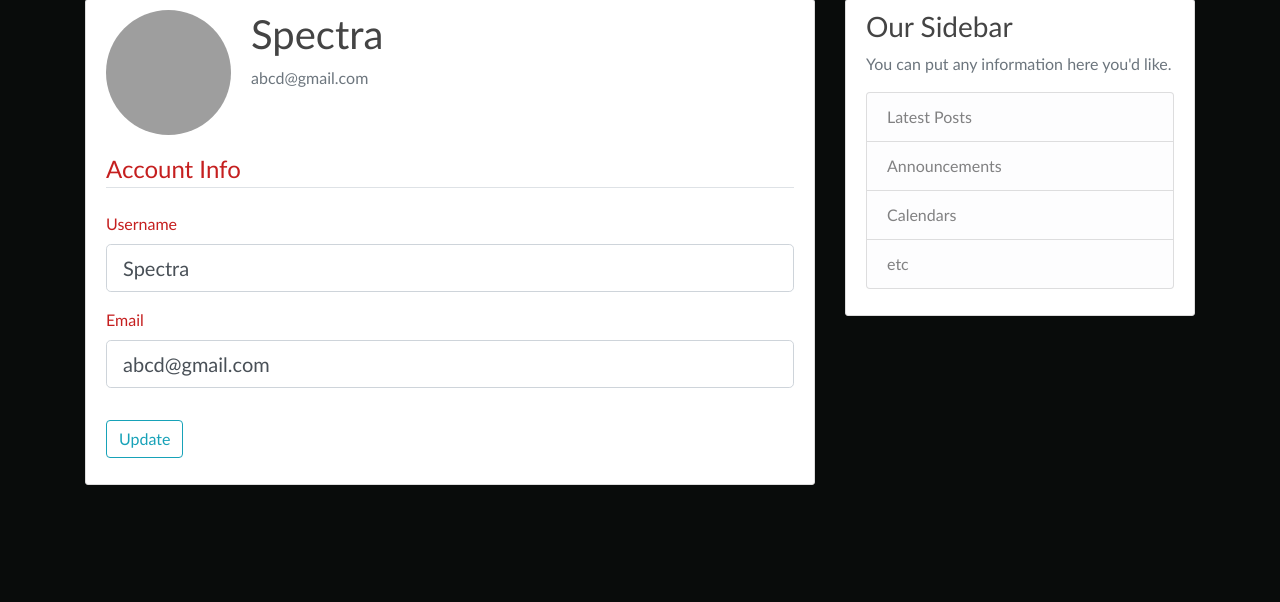
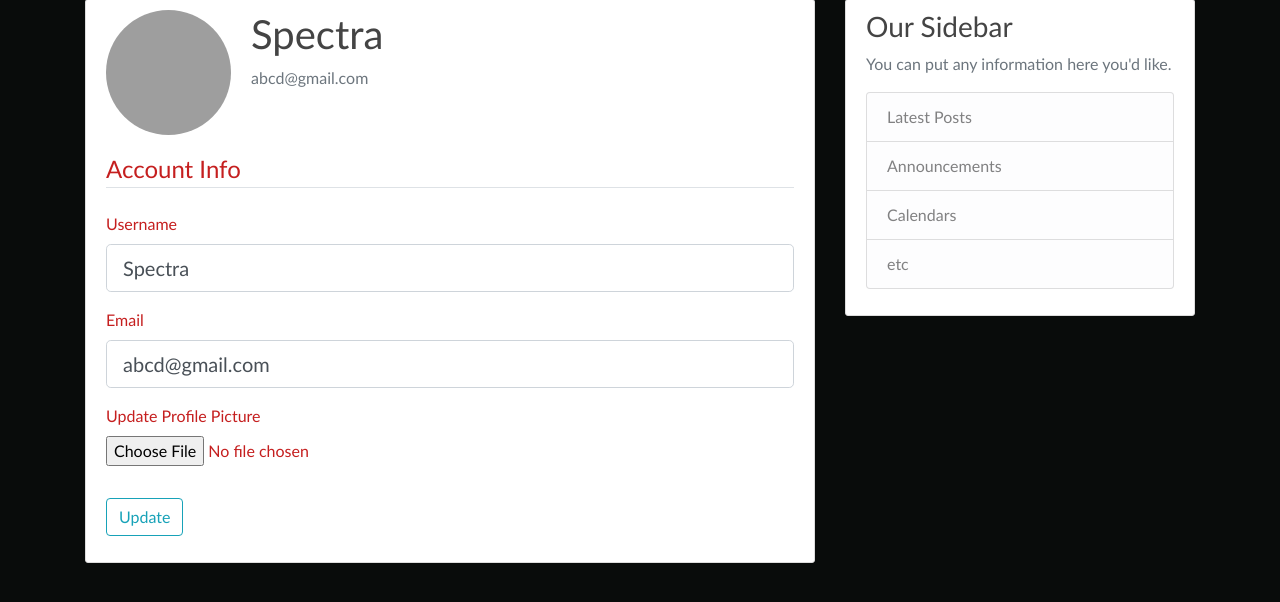
Before and after one commit to sandipswain/Coding-Blog, a Flask app: page /account in a window 1280 px wide. Shown: the part 81-683 px from the top of the page. Run offline with Flask 2, Linux system fonts and the light colour scheme; a user stored in the database is signed in; some libraries are stand-ins or nearby versions; grey boxes are pictures that could not be loaded.

Commit message:
Added Proper Formatting and Documentation

```diff
--- a/blog/forms.py
+++ b/blog/forms.py
@@ -1,4 +1,5 @@
 from flask_wtf import FlaskForm
+from flask_wtf.file import FileField,FileAllowed
 from flask_login import current_user
 from wtforms import StringField, PasswordField, SubmitField, BooleanField
 from wtforms.validators import DataRequired, Length, Email, EqualTo,ValidationError
@@ -15,15 +16,21 @@ class RegistrationForm(FlaskForm):
 
     submit = SubmitField('Sign Up')
 
+    #This method checks whether there is already a person registered
     def validate_username(self,username):
+        #Searching if the user exist from the database
         user=User.query.filter_by(username=username.data).first()
 
+        #if exist then it will raise an error
         if user:
             raise ValidationError('That username is already taken. Try another one ')
 
+    #This method checks whether the email already exists
     def validate_email(self,email):
+        #Searches for the name in the database
         user=User.query.filter_by(email=email.data).first()
 
+        #If there then it raises an error message
         if user:
             raise ValidationError('That username is already taken. Try another one ')
 
@@ -38,16 +45,24 @@ class UpdateAccountForm(FlaskForm):
                            DataRequired(), Length(min=2, max=20)])
     email = StringField('Email', validators=[DataRequired(), Email()])
 
+    picture=FileField('Update Profile Picture',validators=[FileAllowed(['jpg','png'])])
+
     submit = SubmitField('Update')
 
     def validate_username(self,username):
         user=User.query.filter_by(username=username.data).first()
+        #if the entered username is different from the current username
         if username.data !=current_user.username:
+            #Checking whether the other user already exists except the current user
             if user:
+                #if exists then it raises an error
                 raise ValidationError('That username is already taken. Try another one ')
 
     def validate_email(self,email):
+        #Searches for the entered email
         user=User.query.filter_by(email=email.data).first()
+        #If the entered email is not equal to the current email
         if email.data !=current_user.email:
+            #if the user is present then it raises an exception
             if user:
                 raise ValidationError('That username is already taken. Try another one ')
--- a/blog/models.py
+++ b/blog/models.py
@@ -1,11 +1,12 @@
 from blog import db,login_manager
 from datetime import datetime
 from flask_login import UserMixin
-#UserMixin provides various attributes
+#UserMixin provides various attributes like is_autheicated,is_active,is_anonynomous
 
 #A function to get an user by an ID
 @login_manager.user_loader
 def load_user(user_id):
+    #Returning the user for that ID
     return User.query.get(int(user_id))
 
 #Inheriting from a class UserMixin and db.Model
--- a/blog/routes.py
+++ b/blog/routes.py
@@ -1,9 +1,13 @@
+import os
+import secrets
+from PIL import Image
 from flask import render_template, url_for, flash, redirect,request
 from blog import app, db, bcrypt
 from blog.forms import RegistrationForm, LoginForm,UpdateAccountForm
 from blog.models import User, Post
 from flask_login import login_user,current_user,logout_user,login_required
 
+#dummy data
 posts = [
     {
         'author': 'Sandip',
@@ -16,42 +20,62 @@ posts = [
         'title': 'Blog Post 2'
     }
 ]
+
+
+#Home Page
 @app.route('/')
 def main():
     return render_template('index.html', posts=posts)
 
-
+#About Site
 @app.route('/about')
 def about():
     return render_template('about.html')
 
-
+#Registration Form
 @app.route('/register', methods=['GET', 'POST'])
 def register():
+    #Since has successfully registered then they redirected to the home page i.e.,they can't register again
     if current_user.is_authenticated:
         return redirect(url_for('home'))
     form = RegistrationForm()
     if form.validate_on_submit():
+        #generate hash password
         hashed_password = bcrypt.generate_password_hash(
             form.password.data).decode('utf-8')
+        #Instnce of User() with the info
         user = User(username=form.username.data,
                     email=form.email.data, password=hashed_password)
+        #Adding the user
         db.session.add(user)
+        #Commiting to the database
         db.session.commit()
+        #message
         flash(
             f'Account created for {form.username.data}! You are now able to log in', 'success')
+        #redirects us to login to the page after registering successfully
         return redirect(url_for('login'))
+
     return render_template('register.html', form=form)
 
-
+#Login Form
 @app.route('/login', methods=['GET', 'POST'])
 def login():
+    #Check whether the current user has provided the valid credentials
+    #Since has successfully logged in then they redirected to the home page i.e.,they can't login again
+
     if current_user.is_authenticated:
+        #If logged in then it redirects to the Home Page
         return redirect(url_for('home'))
+    #An instance of LoginForm()
     form=LoginForm()
+    #Checks whether the form has a POST or GET request or both
     if form.validate_on_submit():
+        #Fetches the user with the email if its there in the database
         user=User.query.filter_by(email=form.email.data).first()
+        #Compares the hashed password with the entered password
         if user and bcrypt.check_password_hash(user.password,form.password.data):
+            #if the condition is true then it logins in the user with the following attribute
             login_user(user,remember=form.remember.data)
             next_page=request.args.get('next')
             #redirect to the nextpage if nextpage exists but if its none or false then return to the main page
@@ -60,21 +84,63 @@ def login():
             flash('Login Unsuccessful. Please check your email or password and try again ','danger')
     return render_template('login.html',form=form)
 
+#Logout Option
 @app.route('/logout')
 def logout():
+    #A method that log's out the current user
     logout_user()
+    #After logging out then it redirects the user to the Home Page
     return redirect(url_for('main'))
 
+#Saves users uploaded image from the file system
+def save_picture(form_picture):
+    #to avoid match of profile pic name
+    #generating random hexa characters
+    random_hex=secrets.token_hex(8)
+    #function returns 2 values :- it returns the filename without the extension and it returns the extension itself
+    #the filename of the picture we are uploading is mentioned as the parameter
+    #We use underscore to avoid variable name
+    _,f_ext=os.path.splitext(form_picture.filename)
+    #Combining the random hex with the file extension
+    picture_fn=random_hex+f_ext
+    #To get the full path where the image will be saved so tht Python can know where we are saving it
+    #In order to this we will use root path attribute which will gives us the path all the way to our directory
+    #picturepath-><app.root_path>/<static/img>/<picture_fn>
+    picture_path=os.path.join(app.root_path,'static/img',picture_fn)
+    #Setting the dimension for resizing the image
+    output_size=(125,125)
+    #Opening the image
+    i=Image.open(form_picture)
+    #Resizing the image
+    i.thumbnail(output_size)
+    #Saving the image to our static folder
+    i.save(picture_path)
+    return picture_fn
+
+
+#Account Info
 @app.route('/account',methods=['GET','POST'])
+#Mandatory login required
 @login_required
 def account():
+    #Creating an instance
     form=UpdateAccountForm()
+    #validate_on_submit() checks whether the is ready for either GET or POST request or both
     if form.validate_on_submit():
+        if form.picture.data:
+            #getting the filename
+            picture_file=save_picture(form.picture.data)
+            current_user.image_file=picture_file
+
+        #Changing and commiting  the current user variable with the entered value
         current_user.username=form.username.data
         current_user.email=form.email.data
         db.session.commit()
+        #A  message displayed on success
         flash('Your Account has been updated !!!','success')
+        #redirecting to the account page . Redirecting is done here to avoid Confirm Resubmission pop up message
         return redirect(url_for('account'))
+    #To display the current username and email
     elif request.method =='GET':
         form.username.data=current_user.username
         form.email.data=current_user.email
--- a/blog/templates/about.html
+++ b/blog/templates/about.html
@@ -1,3 +1,4 @@
+<!-- Inheriting from the base.html -->
 {% extends "base.html" %}
 {% block head %}About{% endblock %}
 {% block content %}
--- a/blog/templates/account.html
+++ b/blog/templates/account.html
@@ -1,3 +1,4 @@
+<!-- Inheriting from the base.html -->
 {% extends "base.html" %}
 {% block head %}Account{% endblock %}
 {% block content %}
@@ -5,51 +6,75 @@
     <div class="media">
         <img class="rounded-circle account-img" src="{{ image_file }}">
         <div class="media-body">
-            <!-- Displays current username -->
+            <!-- Displays current username and email-->
             <h2 class="account-heading">{{ current_user.username }}</h2>
             <p class="text-secondary">{{ current_user.email }}</p>
         </div>
     </div>
     <!-- FORM HERE -->
 
-    <form action="" method="POST">
+    <form action="" method="POST" enctype="multipart/form-data">
+        <!-- Security protection -->
         {{ form.hidden_tag() }}
         <fieldset class="form-group">
             <legend class="border-bottom mb-4">Account Info</legend>
             <div class="form-group">
+                <!-- Label -->
                 {{ form.username.label(class="form-control-label") }}
-
+                <!-- Checking for errors -->
                 {% if form.username.errors %}
+                <!-- Checks if its a invalid Username message  -->
                 {{ form.username(class="form-control form-control-lg is-invalid") }}
                 <div class="invail-feedback">
+                    <!-- Displays a  message stating that the username is invalid  -->
                     {% for error in form.username.errors %}
                     <span>{{ error }}</span>
                     {% endfor %}
                 </div>
                 {% else %}
+                <!-- Displays the updated username if its valid -->
                 {{ form.username(class="form-control form-control-lg") }}
 
                 {% endif %}
 
             </div>
             <div class="form-group">
+                <!-- Label -->
                 {{ form.email.label(class="form-control-label") }}
+                <!-- Checks if there are some errors -->
                 {% if form.email.errors %}
+                <!-- Makes the field show that there is an error -->
                 {{ form.email(class="form-control form-control-lg is-invalid") }}
                 <div class="invail-feedback">
+                    <!-- Displays the error message  -->
                     {% for error in form.email.errors %}
                     <span>{{ error }}</span>
                     {% endfor %}
                 </div>
                 {% else %}
+                <!-- Displays the updated email if there is no error -->
                 {{ form.email(class="form-control form-control-lg") }}
 
                 {% endif %}
             </div>
+            <div class="form-group">
+                <!-- Label -->
+                {{ form.picture.label() }}
+                <!-- gets the updated profile pic -->
+                {{ form.picture(class="form-control-file") }}
+                <!-- Checks if there is an file extension mismatch error  -->
+                {% if form.picture.errors %}
+                {% for error in form.picture.errors %}
+                <!-- Displays the error message -->
+                <span class="text-danger">{{ error }}</span><br>
+                {% endfor %}
+                {% endif %}
 
+            </div>
 
         </fieldset>
         <div class="form-group">
+            <!-- displys the error message  -->
             {{ form.submit(class="btn btn-outline-info") }}
         </div>
     </form>
--- a/blog/templates/base.html
+++ b/blog/templates/base.html
@@ -5,7 +5,7 @@
     <meta charset="UTF-8">
     <meta name="viewport" content="width=device-width, initial-scale=1.0">
     <!-- <link rel="stylesheet" href="static/main.css"> -->
-
+    <!-- BootStrap CSS -->
     <link rel="stylesheet" href="https://stackpath.bootstrapcdn.com/bootstrap/4.5.2/css/bootstrap.min.css"
         integrity="sha384-JcKb8q3iqJ61gNV9KGb8thSsNjpSL0n8PARn9HuZOnIxN0hoP+VmmDGMN5t9UJ0Z" crossorigin="anonymous">
     <link rel="stylesheet" href="/static/main.css">
@@ -13,6 +13,7 @@
 </head>
 
 <body>
+    <!-- Navbar -->
     <nav class="navbar navbar-expand navbar-dark bg-dark">
         <a class="navbar-brand" href="#">Blog</a>
         <button class="navbar-toggler" type="button" data-toggle="collapse" data-target="#navbarsExample02"
@@ -41,6 +42,7 @@
             </div>
         </div>
     </nav>
+    <!-- Body content -->
     <br>
     <main role="main" class="container">
         <div class="row">
@@ -56,6 +58,7 @@
                 {% endwith %}
                 {% block content %}{% endblock %}
             </div>
+            <!-- Sidebar -->
             <div class="col-md-4">
                 <div class="content-section">
                     <h3>Our Sidebar</h3>
@@ -71,6 +74,7 @@
             </div>
         </div>
     </main>
+    <!-- Bootsrap JS -->
     <script src="https://code.jquery.com/jquery-3.5.1.slim.min.js"
         integrity="sha384-DfXdz2htPH0lsSSs5nCTpuj/zy4C+OGpamoFVy38MVBnE+IbbVYUew+OrCXaRkfj" crossorigin="anonymous">
     </script>
--- a/blog/templates/index.html
+++ b/blog/templates/index.html
@@ -1,3 +1,4 @@
+<!-- Inheriting from the base.html -->
 {% extends "base.html" %}
 {% block head %}Home{% endblock %}
 {% block content %}
@@ -6,10 +7,14 @@
 <article class="media content-section">
     <div class="media-body">
         <div class="article-metadata">
+            <!-- Posts Author name -->
             <a href="#" class="mr-2">{{ post.author }}</a>
+            <!-- Date Posted -->
             <small class="text-muted">{{ post.date_posted }}</small>
         </div>
+        <!-- Post Title -->
         <h2><a class="article-title" href="#">{{ post.title }}</a></h2>
+        <!-- Post content -->
         <p class="article-content">{{ post.content }}</p>
     </div>
 </article>
```
Also changed, not shown: blog/templates/login.html (+21 -2 lines), blog/templates/register.html (+34 -2 lines).
